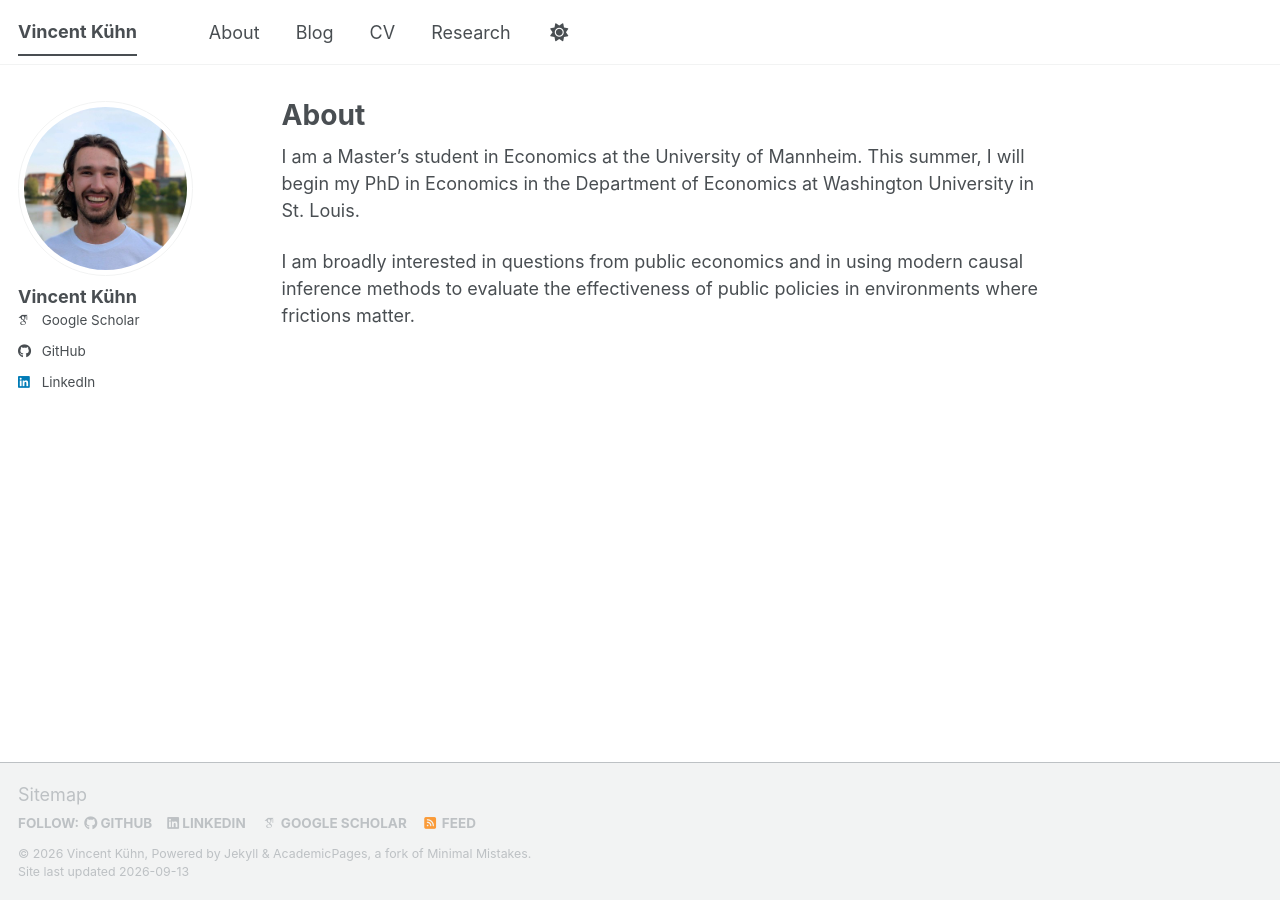
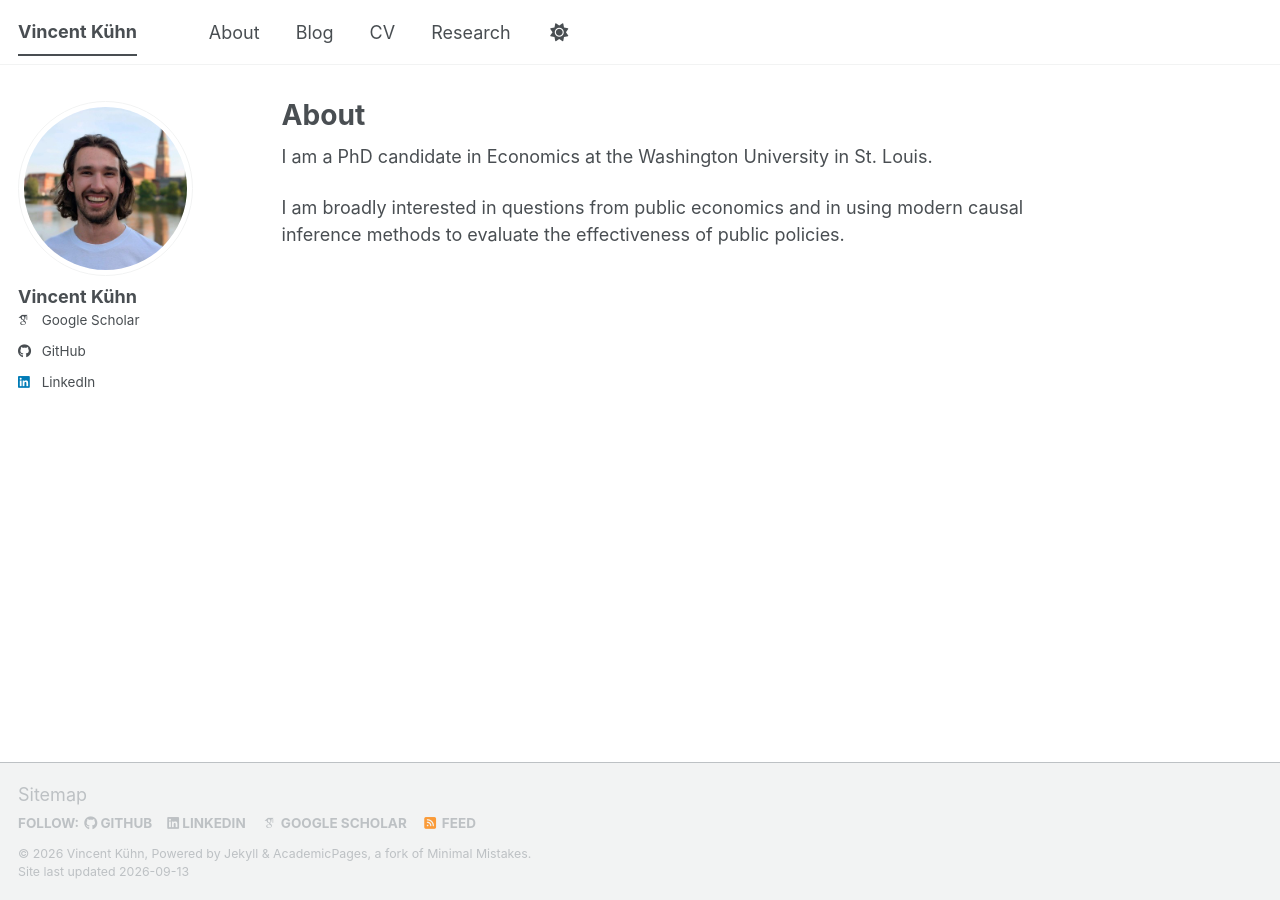
Before and after one commit to vincent-kuehn/vincent-kuehn.github.io, a Jekyll site: the page built from _pages/about.md, in a window 1280 px wide. Built offline with Jekyll 4.4.1, drawn with Linux system fonts in a browser that asks for light colours; some web fonts are replaced; a script bundle is joined from its source files by our own code; library files that are not in the unit come from our copies.

Commit message:
Update About section

```diff
--- a/_pages/about.md
+++ b/_pages/about.md
@@ -7,6 +7,6 @@ redirect_from:
   - /about.html
 ---
 
-I am a Master’s student in Economics at the University of Mannheim. This summer, I will begin my PhD in Economics in the Department of Economics at Washington University in St. Louis.
+I am a PhD candidate in Economics at the Washington University in St. Louis.
 
-I am broadly interested in questions from public economics and in using modern causal inference methods to evaluate the effectiveness of public policies in environments where frictions matter.
+I am broadly interested in questions from public economics and in using modern causal inference methods to evaluate the effectiveness of public policies.
```
